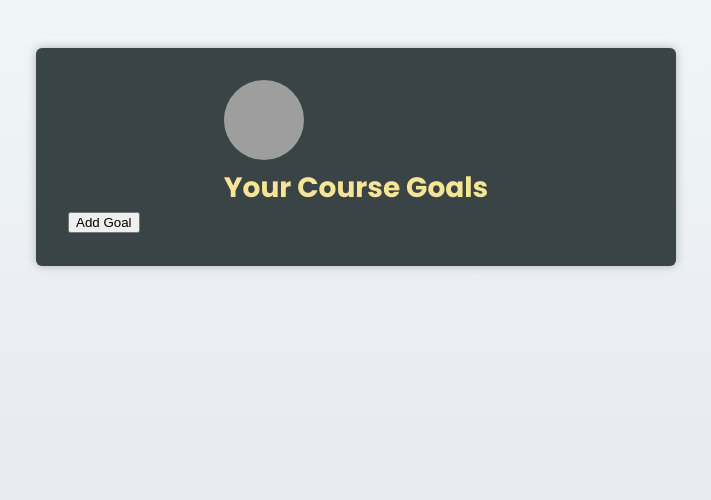
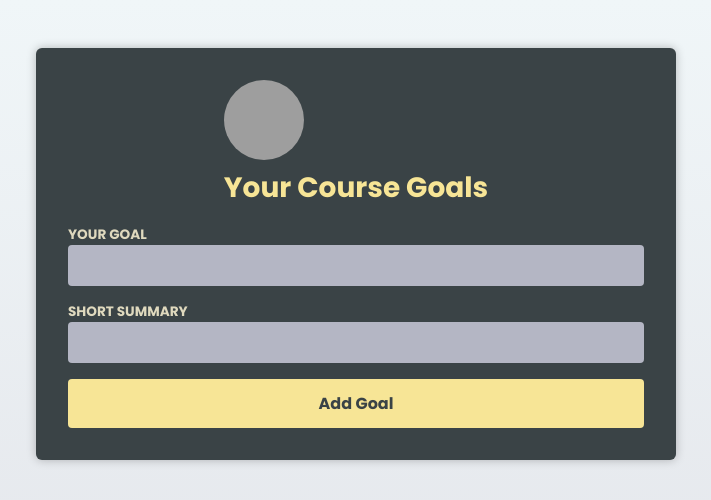
Before and after one commit to cptn-m/hello-world-react, a React (Vite) app in the folder react-ts-hello-world/: page / in a window 1280 px wide. Shown: the top 500 px of the page, without its empty margins (284-995 px from the left). Built offline with nearby package versions, Linux system fonts and the light colour scheme; grey boxes are pictures that could not be loaded; the HTML template or start-up script is replaced by a standard one.

Commit message:
added a user input for the goal and summary

```diff
--- a/react-ts-hello-world/src/App.tsx
+++ b/react-ts-hello-world/src/App.tsx
@@ -1,6 +1,7 @@
 import GoalList from './components/GoalList.tsx';
 import Header from "./components/Header.tsx";
 import { useState } from 'react'
+import NewGoal from './components/NewGoal.tsx';
 
 export interface Goal {
   title: string;
@@ -11,11 +12,11 @@
 export default function App() {
   const [goals, setGoals] = useState<Goal[]>([]);
 
-  function handleAddGoal() {
+  function handleAddGoal(goal: string, summary: string) {
     setGoals((prevGoals) => {
       const newGoal: Goal = {
-        title: 'user input title',
-        description: 'user input desc',
+        title: goal,
+        description: summary,
         id: Math.random(),
       };
       return [...prevGoals, newGoal];
@@ -35,7 +36,8 @@
       }}>
         <h1> Your Course Goals </h1>
       </Header>
-      <button onClick={handleAddGoal}> Add Goal </button>
+      <NewGoal onAddGoal={handleAddGoal}/>
+      {/* <button onClick={handleAddGoal}> Add Goal </button> */}
       {/* Corrected the prop name from onDeleteGoal to onDelete */}
       <GoalList goals={goals} onDeleteGoal={handleDeleteGoal} />
     </main>
--- /dev/null
+++ b/react-ts-hello-world/src/components/NewGoal.tsx
@@ -0,0 +1,32 @@
+import { type FormEvent } from "react";
+import { useRef } from "react";
+
+type NewGoalProps = {
+    onAddGoal: (goal: string, summary: string) => void
+}
+
+export default function NewGoal({onAddGoal}: NewGoalProps) {
+    const goal = useRef<HTMLInputElement>(null);
+    const summary = useRef<HTMLInputElement>(null);
+
+    function handleSubmit (event: FormEvent<HTMLFormElement>) {
+        event.preventDefault();
+
+        const enteredGoal = goal.current!.value;
+        const enteredSummary = summary.current!.value; //goal.current! indicates that the value will never be null
+
+        event.currentTarget.reset(); // this is to reset the text inside the text box
+        onAddGoal(enteredGoal,enteredSummary);
+    }
+    return <form onSubmit={handleSubmit}>
+        <p>
+            <label htmlFor="goal"> Your Goal </label>
+            <input id = "goal" type = "text" ref={goal}/>
+        </p>
+        <p>
+            <label htmlFor="summary"> Short Summary </label>
+            <input id = "summary" type = "text" ref={summary} />
+        </p>
+        <button> Add Goal </button>
+    </form>
+}
```
